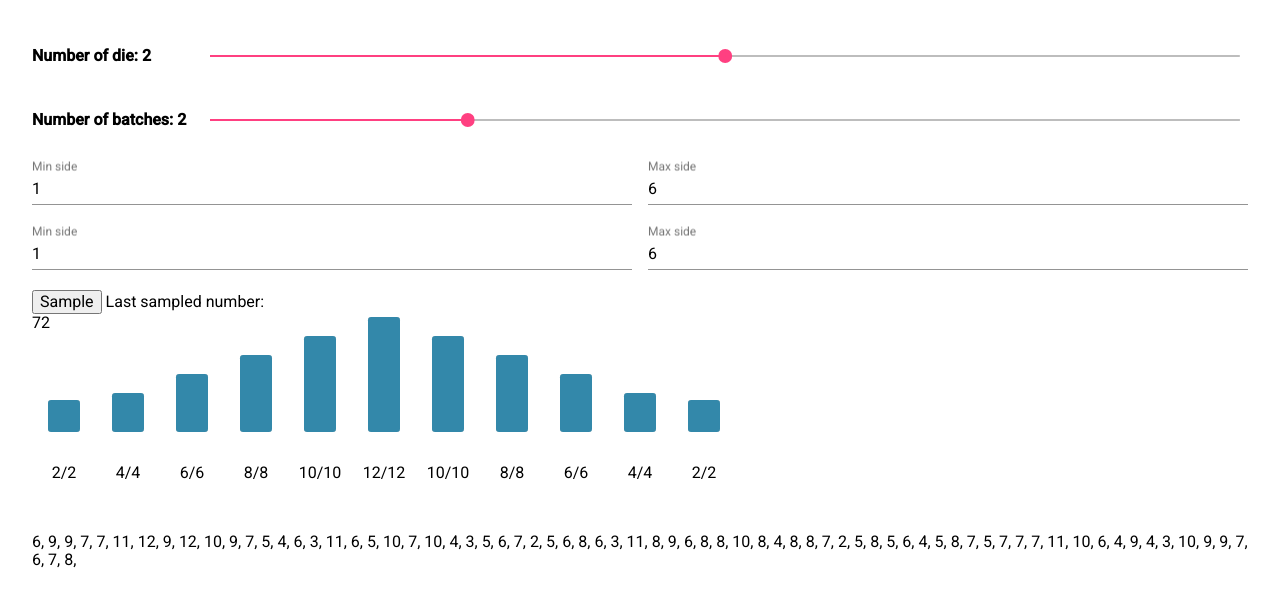
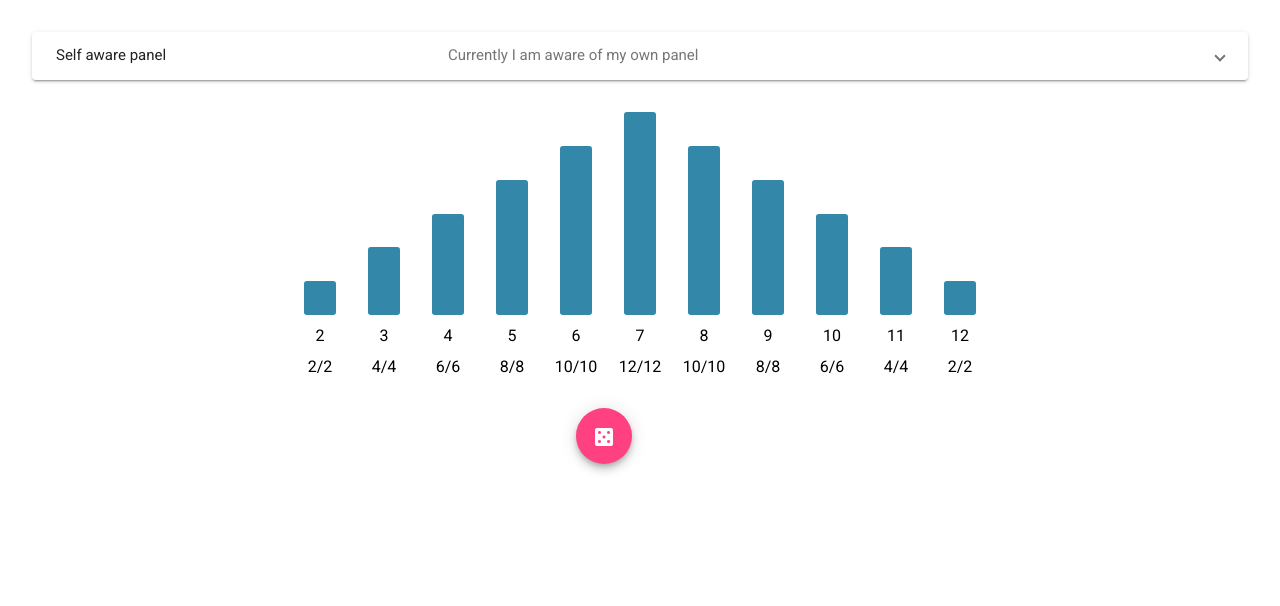
Before and after one commit to lapsang-boys/justice, an Angular app: page / in a window 1280 px wide. Shown: the top 606 px of the page. Built offline with nearby package versions, Linux system fonts and the light colour scheme.

Commit message:
Fabulous dice rolling

```diff
--- a/src/app/app.module.ts
+++ b/src/app/app.module.ts
@@ -12,6 +12,9 @@ import { BrowserAnimationsModule } from '@angular/platform-browser/animations';
 import { MatSliderModule } from '@angular/material/slider';
 import { MatInputModule } from '@angular/material/input';
 import { MatFormFieldModule } from "@angular/material/form-field";
+import {MatExpansionModule} from '@angular/material/expansion';
+import {MatButtonModule} from '@angular/material/button';
+import {MatIconModule} from '@angular/material/icon';
 
 @NgModule({
   declarations: [
@@ -28,6 +31,9 @@ import { MatFormFieldModule } from "@angular/material/form-field";
     MatSliderModule,
     MatFormFieldModule,
 	MatInputModule,
+	MatExpansionModule,
+	MatButtonModule,
+	MatIconModule,
   ],
   providers: [],
   bootstrap: [AppComponent]
--- a/src/app/bar/bar.component.css
+++ b/src/app/bar/bar.component.css
@@ -2,21 +2,33 @@
 	height: 100%;
 	display: grid;
 	grid-template-columns: 1fr;
-	gap: 1em;
+	grid-template-rows: 1fr auto auto;
+	gap: 0.75em;
 	justify-items: center;
 	width: 4em;
 }
 
-.label {
+.count-label, .value-label {
 	font-family: 'Roboto', sans-serif;
+}
+
+.count-label
+
+.value-label {
+	border-radius: 50%;
+	background-color: #eee;
+	width: 1em;
+	height: 1em;
+	padding: 0.75em;
+	display: flex;
+	justify-content: center;
 }
 
 #container {
 	align-self: end;
 	box-sizing: border-box;
-	width: 20px;
+	width: 2em;
 	position: relative;
-	margin: 1em 0.5em;
 	padding: 1em;
 	display: flex;
 	justify-content: center;
--- a/src/app/bar/bar.component.html
+++ b/src/app/bar/bar.component.html
@@ -3,5 +3,6 @@
 		<div class="original" [style.height.%]="100"></div>
 		<div class="current" [style.height.%]="pair.current/pair.original * 100"></div>
 	</div>
-	<div class="label">{{pair.current}}/{{pair.original}}</div>
+	<div class="value-label"><span>{{value}}</span></div>
+	<div class="count-label">{{pair.current}}/{{pair.original}}</div>
 </div>
--- a/src/app/distribution/distribution.component.css
+++ b/src/app/distribution/distribution.component.css
@@ -1,4 +1,23 @@
+.outer {
+	padding: 1em;
+	display: grid;
+	grid-template-columns: 1fr;
+	grid-template-rows: 1fr auto;
+	height: 50vh;
+	justify-items: center;
+	gap: 2em;
+}
+
 .graph {
 	display: flex;
-	height: 200px;
 }
+
+.roller {
+	display: grid;
+	grid-template-columns: 1fr 1fr;
+	gap: 1em;
+}
+
+.roll-history {
+
+}
--- a/src/app/distribution/distribution.component.html
+++ b/src/app/distribution/distribution.component.html
@@ -1,14 +1,25 @@
-<div>
-	<button (click)="sample()">Sample</button>
-	Last sampled number: {{ lastSampledNumber }}
+<div class="outer">
+	<div class="graph">
+		<app-bar *ngFor="let kv of pairMap | keyvalue" [value]="kv.key" [pair]="kv.value" [height]="kv.value.original" [maxHeight]="maxElement()"></app-bar>
+	</div>
+
+	<div class="roller">
+		<button
+			mat-fab
+			color="accent"
+			(click)="sample()">
+			<mat-icon>casino</mat-icon>
+		</button>
+		<button *ngIf="lastSampledNumber"
+			mat-fab
+			color="accent">{{ lastSampledNumber }}</button>
+	</div>
+
+	<div class="roll-history">
+		<ul>
+			<li *ngFor="let h of []">
+				{{ h }}
+			</li>
+		</ul>
+	</div>
 </div>
-
-{{ dist.current.length }}
-
-<div class="graph">
-	<app-bar *ngFor="let kv of pairMap | keyvalue" [value]="kv.key" [pair]="kv.value" [height]="kv.value.original" [maxHeight]="maxElement()"></app-bar>
-</div>
-
-<div>
-	<span *ngFor="let asdf of dist.current">{{ asdf }}, </span>
-</div>
--- a/src/app/setup/setup.component.html
+++ b/src/app/setup/setup.component.html
@@ -1,4 +1,14 @@
 <div id="setup-container">
+	<mat-accordion>
+	<mat-expansion-panel>
+		<mat-expansion-panel-header>
+		<mat-panel-title>
+			Self aware panel
+		</mat-panel-title>
+		<mat-panel-description>
+			Currently I am aware of my own panel
+		</mat-panel-description>
+		</mat-expansion-panel-header>
 		<div id="range-container">
 			<b>Number of die: {{ cur_num_die }}</b>
 			<mat-slider
@@ -23,9 +33,14 @@
 				></mat-slider>
 		</div>
 
-	<div>
+		<div class="die-container">
 			<app-die *ngFor="let i of [].constructor(cur_num_die)">
 			</app-die>
+		</div>
+	</mat-expansion-panel>
+	</mat-accordion>
+
+	<div class="game-state">
 		<app-distribution>
 		</app-distribution>
 	</div>
```
Lines whose indentation alone changed are shown as unchanged.
